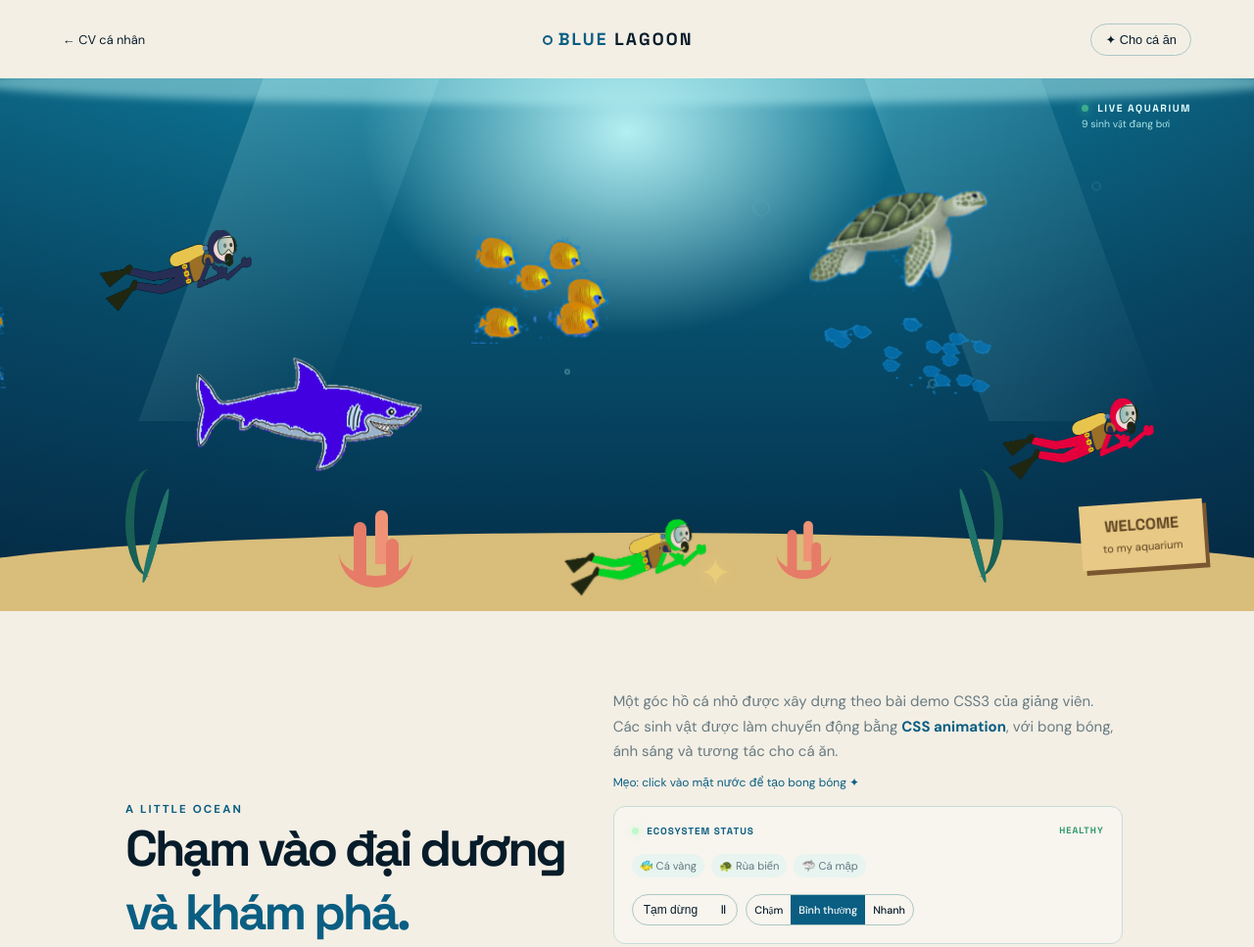
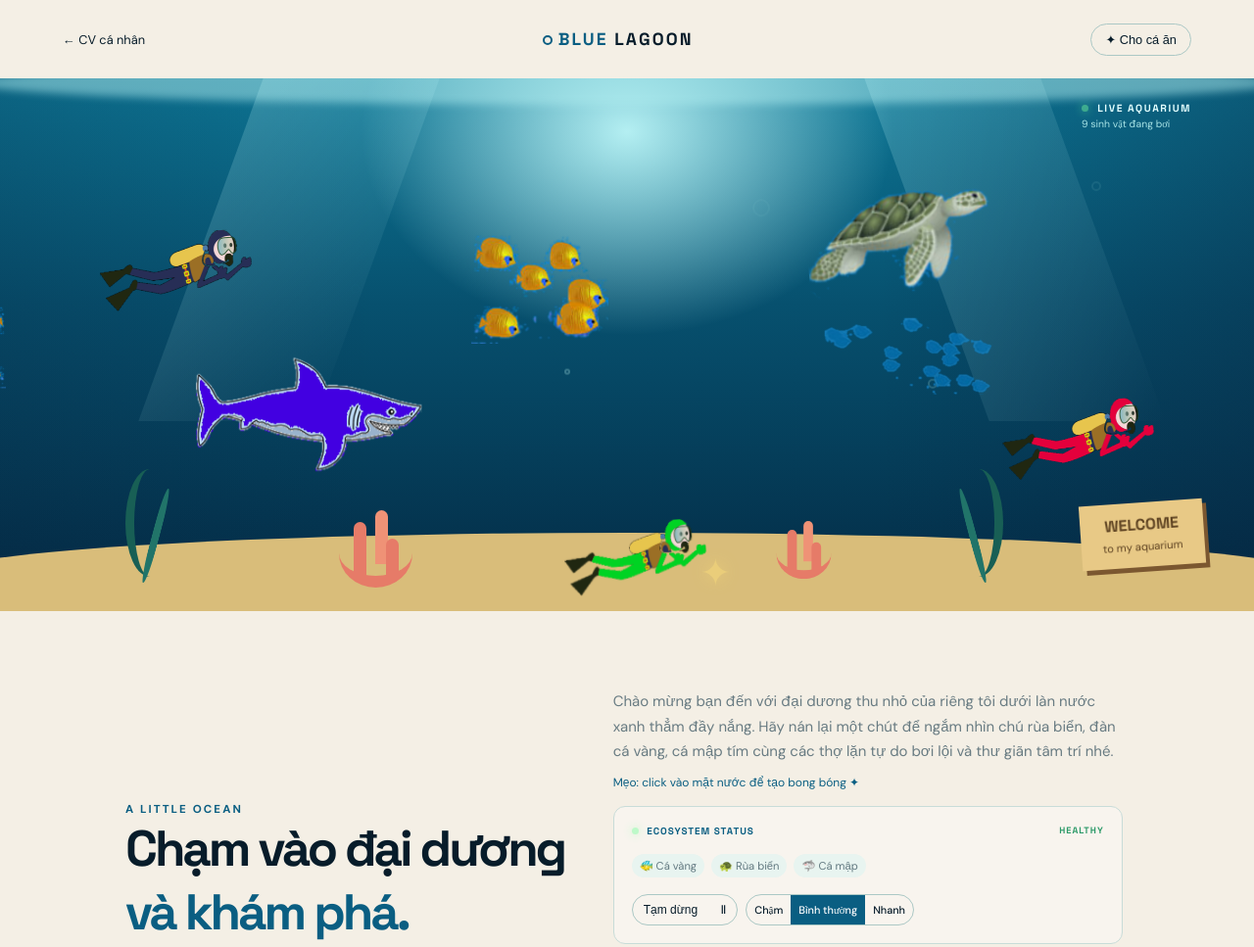
Before and after one commit to Redrasil/2611comp180201-LAP-TRINH-WEB, a plain HTML site: page aquarium/index.html in a window 1280 px wide. Shown: the top 967 px of the page at 98% size. Drawn offline with Linux system fonts and the light colour scheme.

Commit message:
Update aquarium welcome copy
Co-authored-by: Copilot <223556219+Copilot@users.noreply.github.com>

```diff
--- a/aquarium/index.html
+++ b/aquarium/index.html
@@ -40,7 +40,7 @@
                 <h1>Chạm vào đại dương<br><em>và khám phá.</em></h1>
             </div>
             <div class="info-panel">
-                <p class="description">Một góc hồ cá nhỏ được xây dựng theo bài demo CSS3 của giảng viên. Các sinh vật được làm chuyển động bằng <strong>CSS animation</strong>, với bong bóng, ánh sáng và tương tác cho cá ăn.</p>
+                <p class="description">Chào mừng bạn đến với đại dương thu nhỏ của riêng tôi dưới làn nước xanh thẳm đầy nắng. Hãy nán lại một chút để ngắm nhìn chú rùa biển, đàn cá vàng, cá mập tím cùng các thợ lặn tự do bơi lội và thư giãn tâm trí nhé.</p>
                 <p class="hint">Mẹo: click vào mặt nước để tạo bong bóng ✦</p>
                 <div class="aquarium-dashboard">
                     <div class="dashboard-title"><span class="live-dot"></span> ECOSYSTEM STATUS <b>HEALTHY</b></div>
```
